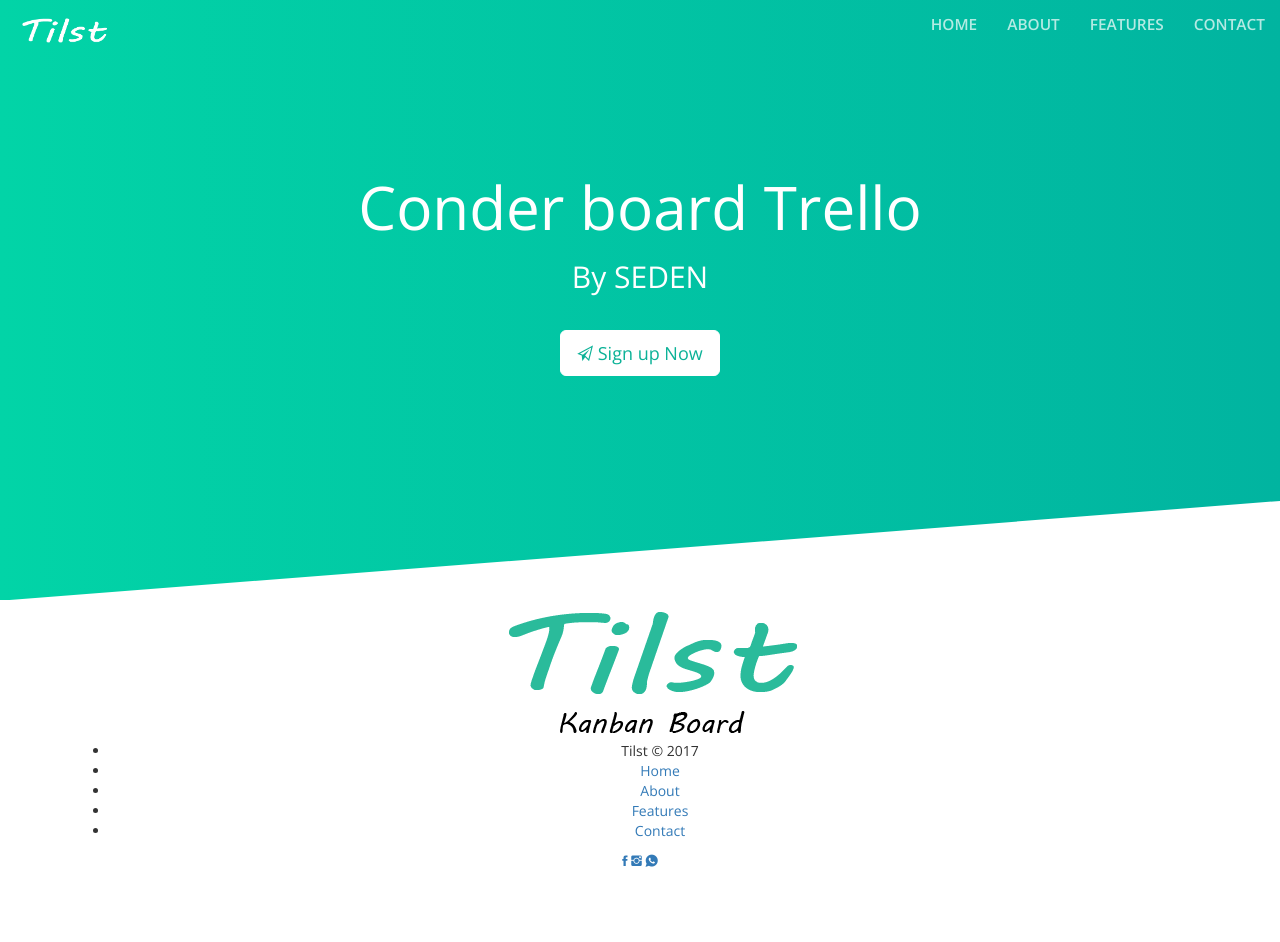
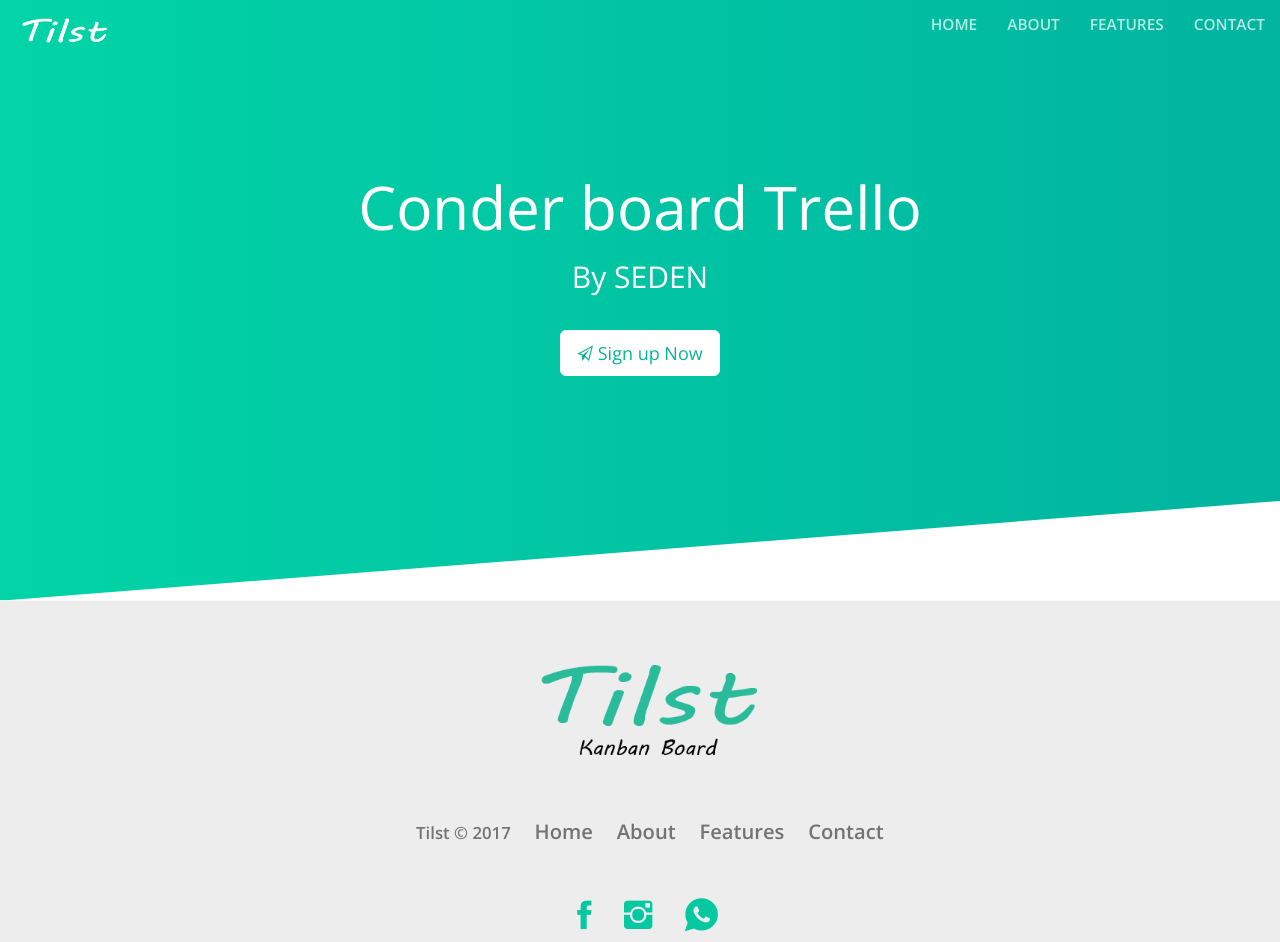
Before and after one commit to julioffti/trello_com_react.js, a website: page src/index.html in a window 1280 px wide. Before the commit the page ends 871 px from the top, so only its background shows below. Drawn offline with nearby package versions, Linux system fonts and the light colour scheme; files that its build step writes are made by us from their sources; files whose address does not match are found by name.

Commit message:
estilizando footer

```diff
--- a/src/styles/app.scss
+++ b/src/styles/app.scss
@@ -83,3 +83,46 @@
 		overflow: hidden;
 	}
 }
+
+.footer {
+	background: #ededed;
+	img {
+		padding: 4em 0;
+		height: 15.5em;
+	}
+	.footer-nav {
+		list-style: none;
+		margin: 0 auto 3em auto;
+		li {
+			display: inline-block;
+			margin-right: 1.2em;
+			color: #737373;
+			font-weight: 600;
+			font-size:1.2em;
+			a{
+				color: #737373;
+				font-weight: 600;
+				font-size:1.2em;
+			}
+		}
+	}
+	.social{
+		a{
+			&:first-child{
+				margin-left: 1em;
+			}
+			margin-right: 0.6em;
+			font-size:2.7em;
+			color: #04c89f;
+			&:hover{
+				text-decoration: none;
+			}
+		}
+	}
+}
+
+.center-block {
+	display: block;
+	margin-right: auto;
+	margin-left: auto;
+}
```
Also changed, not shown: build/css/app.css.
